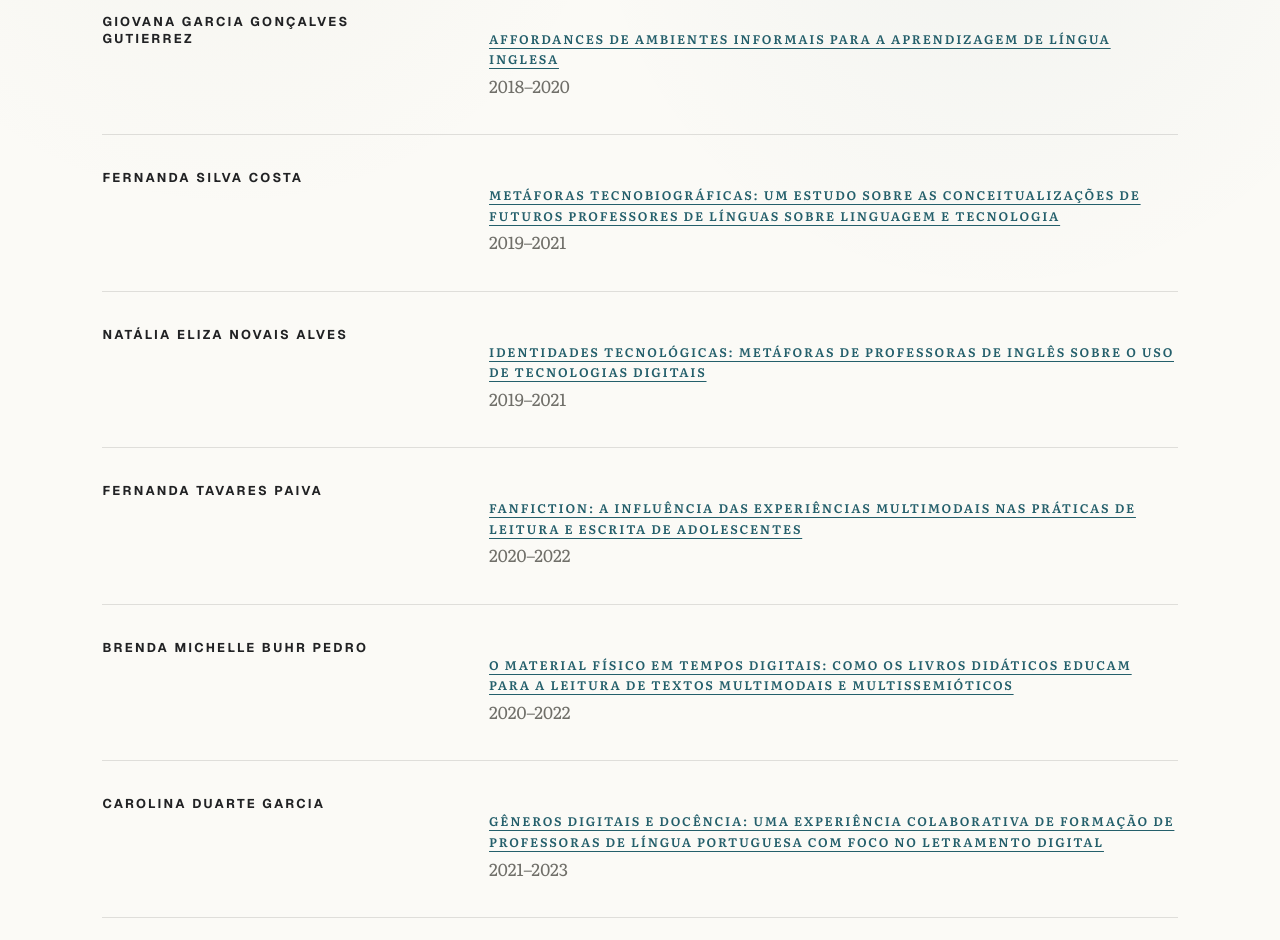
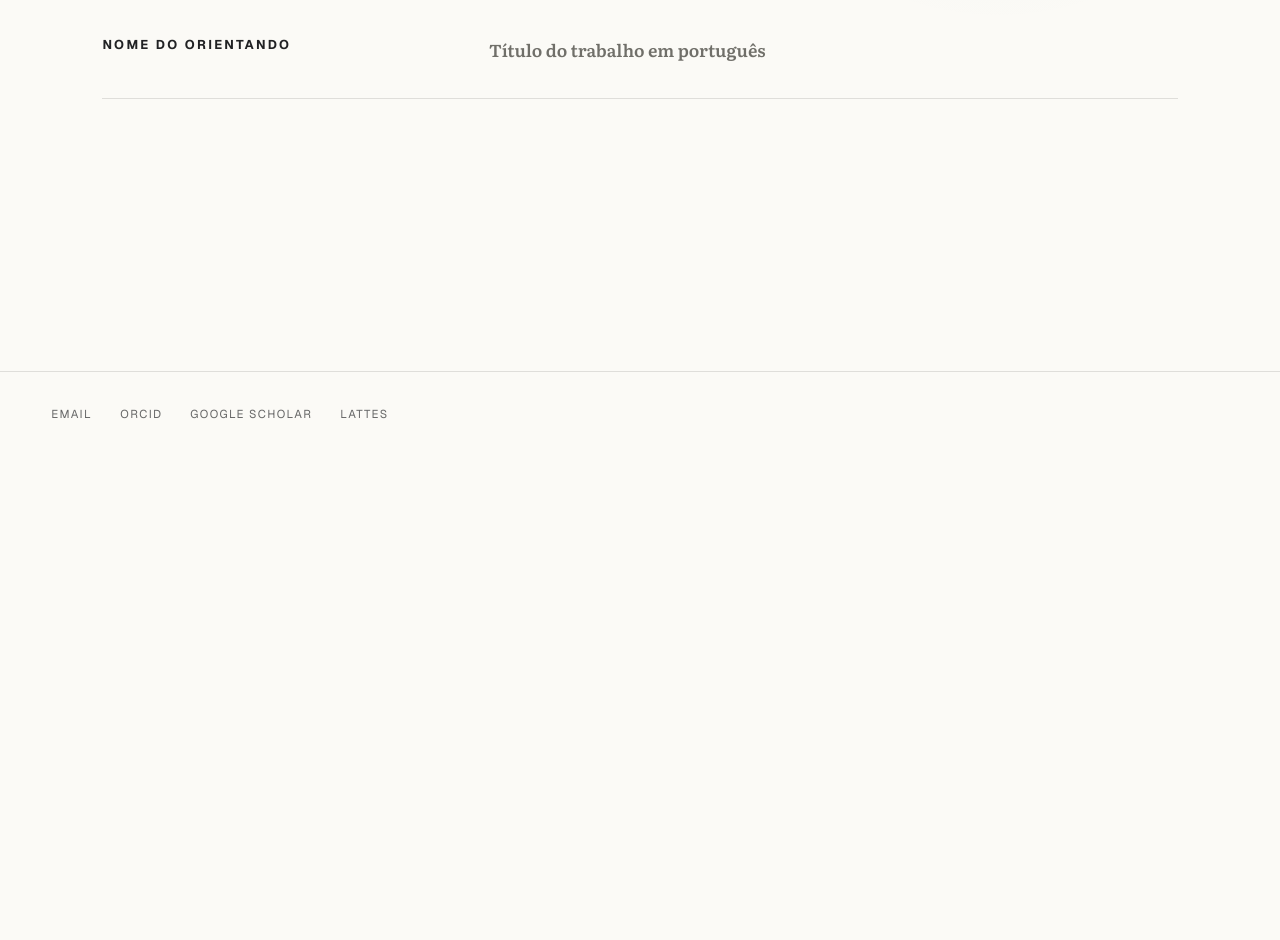
Before and after one commit to ronaldogomesjr/ronaldogomesjr-site, a website: page pt/orientacoes/index.html in a window 1280 px wide. Shown: the part 429-1369 px from the top of the page. After the commit the page ends 892 px from the top, so only its background shows below. Drawn offline with nearby package versions, Linux system fonts and the light colour scheme.

Commit message:
Add files via upload

```diff
--- a/assets/style.css
+++ b/assets/style.css
@@ -914,10 +914,12 @@ a { color: inherit; text-decoration: none; }
 }
 
 .supervision-group-title {
-  margin: 0 0 18px;
+  margin: 0 0 22px;
   font-family: var(--sans);
-  font-size: .88rem;
-  letter-spacing: .12em;
+  font-size: clamp(1.45rem, 2.8vw, 2.15rem);
+  font-weight: 500;
+  line-height: 1.08;
+  letter-spacing: -0.035em;
   text-transform: lowercase;
 }
 
--- a/assets/supervisions-render.js
+++ b/assets/supervisions-render.js
@@ -23,7 +23,18 @@
 
       const items = (data.items || [])
         .filter(item => item.visivel !== false)
-        .sort((a, b) => Number(a.ordem || 9999) - Number(b.ordem || 9999));
+        .sort((a, b) => {
+          // Trabalhos em andamento (sem ano de conclusão) aparecem primeiro.
+          const endA = a.ano_fim ? Number(a.ano_fim) : 9999;
+          const endB = b.ano_fim ? Number(b.ano_fim) : 9999;
+          if (endA !== endB) return endB - endA;
+
+          const startA = Number(a.ano_inicio || 0);
+          const startB = Number(b.ano_inicio || 0);
+          if (startA !== startB) return startB - startA;
+
+          return Number(a.ordem || 9999) - Number(b.ordem || 9999);
+        });
 
       const levels = [
         { key: 'mestrado', pt: 'mestrado', en: 'master’s' },
--- a/content/orientacoes.json
+++ b/content/orientacoes.json
@@ -2,87 +2,15 @@
   "items": [
     {
       "nivel": "mestrado",
-      "orientando": "Giovana Garcia Gonçalves Gutierrez",
-      "titulo_pt": "Affordances de ambientes informais para a aprendizagem de língua inglesa",
-      "link_pt": "https://repositorio.ufmg.br/handle/1843/33040",
-      "titulo_en": "Affordances of informal environments for English language learning",
-      "link_en": "https://repositorio.ufmg.br/handle/1843/33040",
-      "ano_inicio": "2018",
-      "ano_fim": "2020",
+      "orientando": "Nome do orientando",
+      "titulo_pt": "Título do trabalho em português",
+      "titulo_en": "Title of the work in English",
+      "link_pt": "",
+      "link_en": "",
+      "ano_inicio": "",
+      "ano_fim": "",
       "visivel": true,
       "ordem": 1
-    },
-    {
-      "nivel": "mestrado",
-      "orientando": "Fernanda Silva Costa",
-      "titulo_pt": "Metáforas tecnobiográficas: um estudo sobre as conceitualizações de futuros professores de línguas sobre linguagem e tecnologia",
-      "link_pt": "https://repositorio.ufmg.br/items/29b48fe9-60fa-4162-bec3-a995f6461a3d",
-      "titulo_en": "Technobiographical metaphors: a study of future language teachers’ conceptualizations of language and technology",
-      "link_en": "https://repositorio.ufmg.br/items/29b48fe9-60fa-4162-bec3-a995f6461a3d",
-      "ano_inicio": "2019",
-      "ano_fim": "2021",
-      "visivel": true,
-      "ordem": 999
-    },
-    {
-      "nivel": "mestrado",
-      "orientando": "Natália Eliza Novais Alves",
-      "titulo_pt": "Identidades tecnológicas: metáforas de professoras de inglês sobre o uso de tecnologias digitais",
-      "link_pt": "https://repositorio.ufmg.br/handle/1843/36541",
-      "titulo_en": "Technological identities: English teachers’ metaphors about the use of digital technologies",
-      "link_en": "https://repositorio.ufmg.br/handle/1843/36541",
-      "ano_inicio": "2019",
-      "ano_fim": "2021",
-      "visivel": true,
-      "ordem": 999
-    },
-    {
-      "nivel": "mestrado",
-      "orientando": "Fernanda Tavares Paiva",
-      "titulo_pt": "Fanfiction: a influência das experiências multimodais nas práticas de leitura e escrita de adolescentes",
-      "link_pt": "https://repositorio.ufmg.br/items/f59c75fe-c316-476f-ac41-3bf4c28dffee",
-      "titulo_en": "Fanfiction: the influence of multimodal experiences on adolescents’ reading and writing practices",
-      "link_en": "https://repositorio.ufmg.br/items/f59c75fe-c316-476f-ac41-3bf4c28dffee",
-      "ano_inicio": "2020",
-      "ano_fim": "2022",
-      "visivel": true,
-      "ordem": 999
-    },
-    {
-      "nivel": "mestrado",
-      "orientando": "Brenda Michelle Buhr Pedro",
-      "titulo_pt": "O material físico em tempos digitais: como os livros didáticos educam para a leitura de textos multimodais e multissemióticos",
-      "link_pt": "https://repositorio.ufmg.br/handle/1843/46065",
-      "titulo_en": "Physical materials in the digital age: how textbooks foster the reading of multimodal and multisemiotic texts",
-      "link_en": "https://repositorio.ufmg.br/handle/1843/46065",
-      "ano_inicio": "2020",
-      "ano_fim": "2022",
-      "visivel": true,
-      "ordem": 999
-    },
-    {
-      "nivel": "mestrado",
-      "orientando": "Carolina Duarte Garcia",
-      "titulo_pt": "Gêneros digitais e docência: uma experiência colaborativa de formação de professoras de Língua Portuguesa com foco no letramento digital",
-      "link_pt": "https://repositorio.ufmg.br/items/68b15861-bd69-4dfc-ba48-881437384640",
-      "titulo_en": "Digital genres and teaching: a collaborative teacher education experience focused on digital literacy for Portuguese language teachers",
-      "link_en": "https://repositorio.ufmg.br/items/68b15861-bd69-4dfc-ba48-881437384640",
-      "ano_inicio": "2021",
-      "ano_fim": "2023",
-      "visivel": true,
-      "ordem": 999
-    },
-    {
-      "nivel": "mestrado",
-      "orientando": "Carlos Henrique Rodrigues Valadares",
-      "titulo_pt": "Tomando o controle: affordances de jogos digitais para aprender e ensinar línguas adicionais",
-      "link_pt": "https://repositorio.ufmg.br/items/579ca22c-f605-4420-97c3-ef79f250e8c1",
-      "titulo_en": "Taking (the) Control(ler): affordances of digital games for learning and teaching additional languages",
-      "link_en": "https://repositorio.ufmg.br/items/579ca22c-f605-4420-97c3-ef79f250e8c1",
-      "ano_inicio": "2021",
-      "ano_fim": "2023",
-      "visivel": true,
-      "ordem": 999
     }
   ]
 }
```
Also changed, not shown: README.md.
